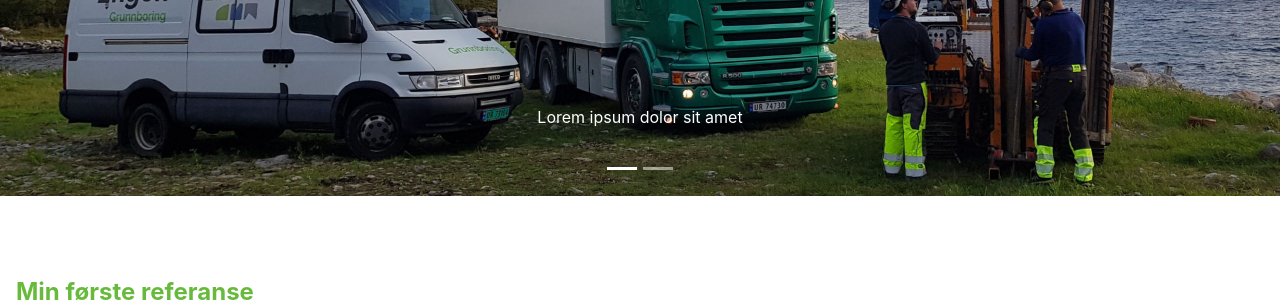
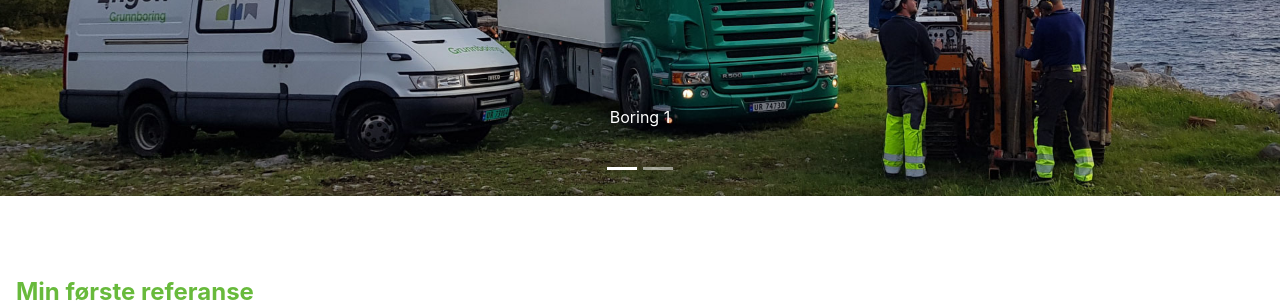
Before and after one commit to lbrlno/lingengrunnboring, a Jekyll site: the page built from src/_references/min-forste-referanse.md, in a window 1280 px wide. Shown: the part 425-728 px from the top of the page. Built offline with Jekyll 4.4.1, drawn with Linux system fonts in a browser that asks for light colours; some web fonts are replaced.

Commit message:
Update min-forste-referanse.md

```diff
--- a/src/_references/min-forste-referanse.md
+++ b/src/_references/min-forste-referanse.md
@@ -2,9 +2,9 @@
 title: Min første referanse
 imageCarousel:
 - url: /assets/img/featured.jpg
-  title: Lorem ipsum dolor sit amet
+  title: Boring 1
 - url: /assets/img/featured.jpg
-  title: Lorem ipsum dolor sit amet
+  title: Boring 2
 ---
 
 Lorem ipsum dolor sit amet, consectetur adipisicing elit. Laboriosam deserunt minus harum nostrum, corporis nam ad labore voluptate soluta dolores illo assumenda doloremque enim possimus tenetur veniam voluptates, repellendus sunt!Lorem ipsum dolor sit amet, consectetur adipisicing elit. Ullam harum nulla tempora vel eveniet dolore eum error nam dolor molestias fugiat doloribus cumque quae accusamus ipsam, totam libero placeat architecto.
```
